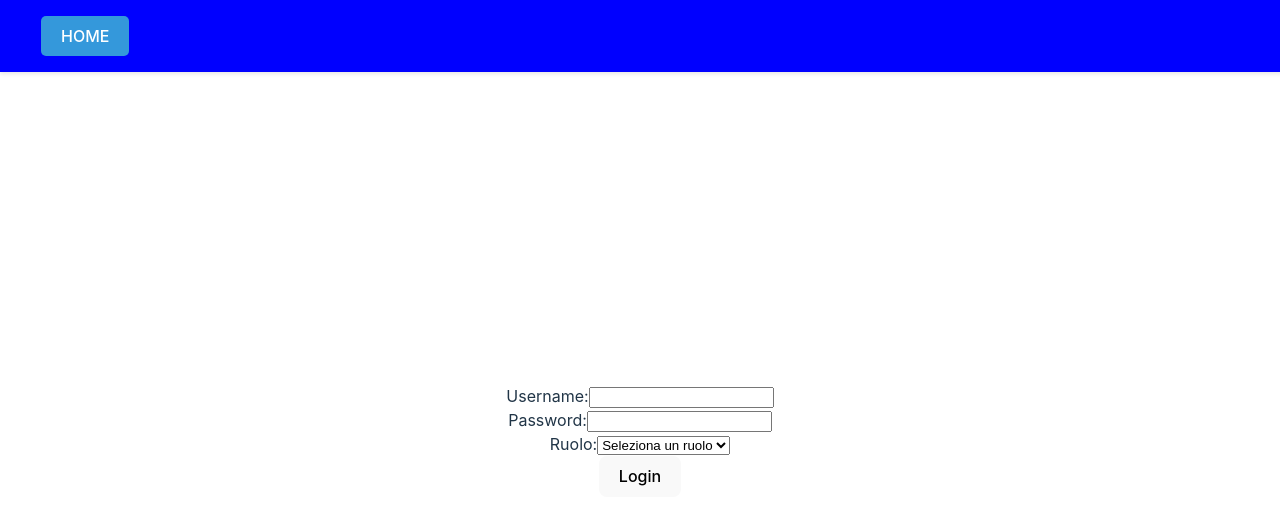
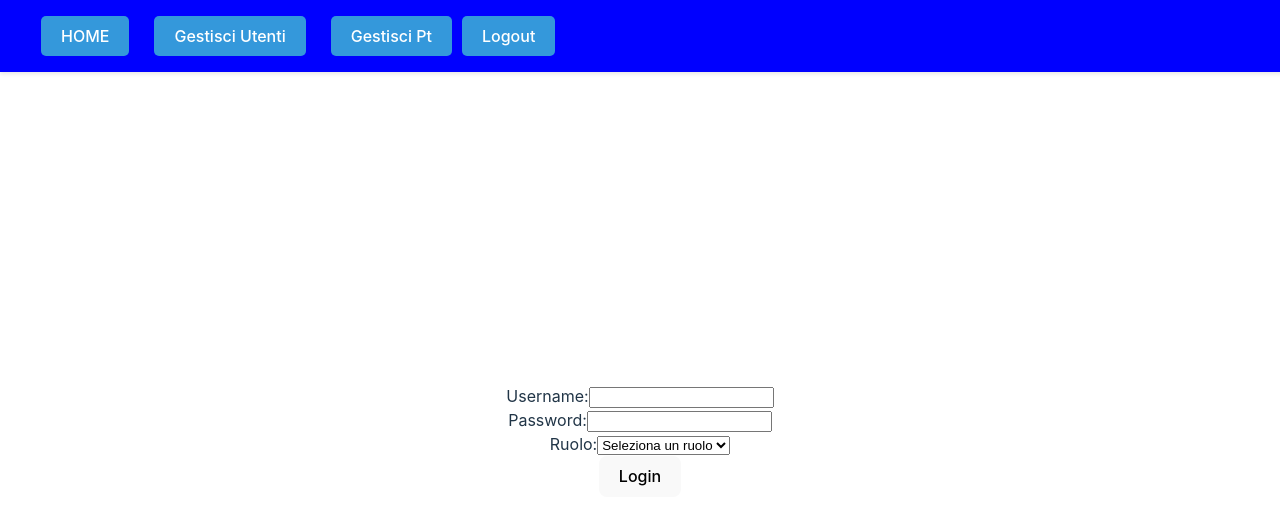
Before and after one commit to FabioAccavone/AppPalestraWeb, a React (Vite) app: page /login in a window 1280 px wide. Shown: the top 524 px of the page. Built offline with nearby package versions, Linux system fonts and the light colour scheme; sample sign-in values are in the browser's storage.

Commit message:
admin routes

```diff
--- a/src/components/LoginForm.jsx
+++ b/src/components/LoginForm.jsx
@@ -38,6 +38,7 @@ const LoginForm = ({ onSubmit }) => {
           <option value="">Seleziona un ruolo</option>
           <option value="utente">Utente</option>
           <option value="pt">Personal Trainer</option>
+          <option value="admin">Admin</option>
         </select>
       </div>
       <button type="submit">Login</button>
--- a/src/components/NavBar.jsx
+++ b/src/components/NavBar.jsx
@@ -59,6 +59,18 @@ function NavBar(){
                           Logout
                          </button>
                     </span>
+                ) : user.role === 'admin' ? (
+                  <span className="navbar-links-admin">
+                      <Link to="/gestione-utenti" className="navbar-link">
+                          <button className="navbar-button">Gestisci Utenti</button>
+                      </Link>
+                      <Link to="/gestione-pt" className="navbar-link">
+                          <button className="navbar-button">Gestisci Pt</button>
+                      </Link>
+                      <button className="navbar-button" onClick={handleLogout}>
+                        Logout
+                       </button>
+                  </span>
                 ) : null}
               </span>
               //Se non è loggato, mostriamo il bottone per  il Login
--- a/src/pages/Login.jsx
+++ b/src/pages/Login.jsx
@@ -18,12 +18,15 @@ const Login = () => {
     try {
       const response = await axios.post("http://localhost:5000/api/auth/login", credentials);
 
-      login(response.data.token, response.data.role, response.data.id); //  Salva nel context
+      login(response.data.token, response.data.role, response.data.idUtente); //  Salva nel context
         if (response.data.role === 'utente') {
           navigate('/AreaRiservata', { state: { message: 'Login successful Utente!' } });
-        } else {
+        }
+        if (response.data.role === 'PT') {
           navigate('/AreaRiservata', { state: { message: 'Login successful PT!' } });
-          }
+        }
+        else
+          navigate('/AreaRiservata', { state: { message: 'Login successful Admin!' } });
     } catch (error) {
       setError('Invalid credentials');
     }
--- a/src/server/server.js
+++ b/src/server/server.js
@@ -7,6 +7,8 @@ import prenotazioniRoutes from './routes/prenotazioni.js';
 import schedeRoutes from './routes/schede.js';
 import utenteRoutes from './routes/utente.js';
 import richiestaRoutes from './routes/richiesta.js';
+import gestioneUtentiRoutes from './routes/gestioneUtenti.js'
+
 const app = express();
 
 app.use(express.json());
@@ -19,6 +21,7 @@ app.use('/api/prenotazioni', prenotazioniRoutes);
 app.use('/api/schede', schedeRoutes);
 app.use('/api/utente', utenteRoutes);
 app.use('/api/richiesta', richiestaRoutes);
+app.use('/api/gestioneutente', gestioneUtentiRoutes);
 
 app.listen(5000, () => {
   console.log('🚀 Server running on http://localhost:5000');
```
Also changed, not shown: src/server/routes/auth.js (+8 -15 lines).
